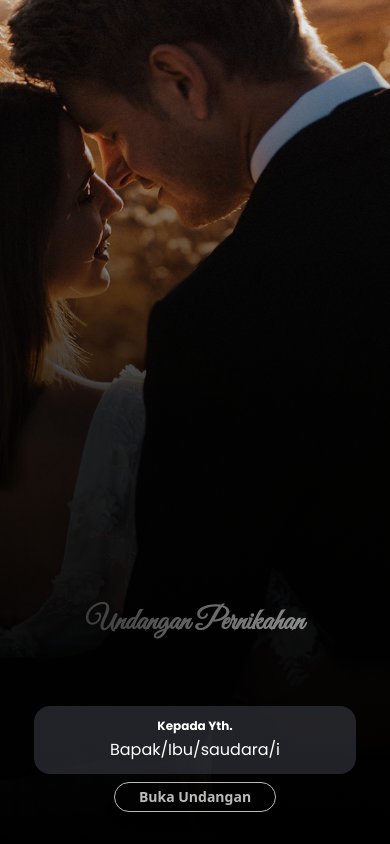
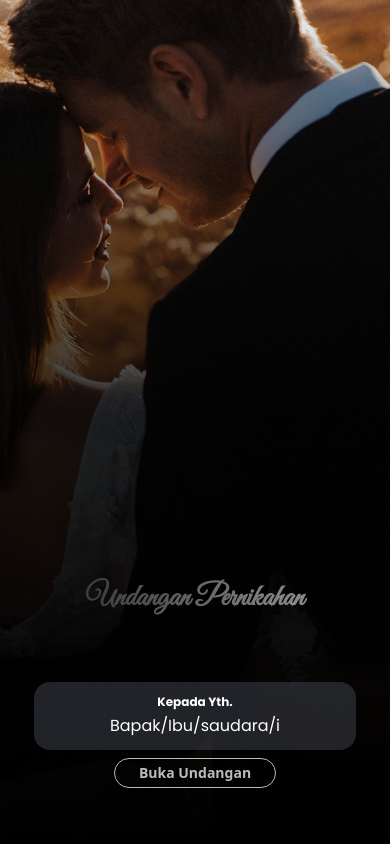
Before and after one commit to Smeagol03/wedding04, a React (Vite) app: page / in a window 390 px wide. Built offline with nearby package versions, Linux system fonts and the light colour scheme.

Commit message:
menambah padding bottom ke 14

```diff
--- a/src/komponen/buka.jsx
+++ b/src/komponen/buka.jsx
@@ -15,7 +15,7 @@ const Buka = () => {
         />
         <div className="absolute inset-0 bg-gradient-to-t from-black via-black/80 to-transparent"></div>
       </div>
-      <div className="absolute inset-0 flex gap-2 sm:gap-5 md:gap-[20px] flex-col content-center items-center justify-end z-10 text-white pb-8 sm:pb-12 md:pb-16 px-4 sm:px-6 md:px-8">
+      <div className="absolute inset-0 flex gap-2 sm:gap-5 md:gap-[20px] flex-col content-center items-center justify-end z-10 text-white pb-14 md:pb-16 px-4 sm:px-6 md:px-8">
         <GradientText
           colors={[
             "#1E1E1E",
```
